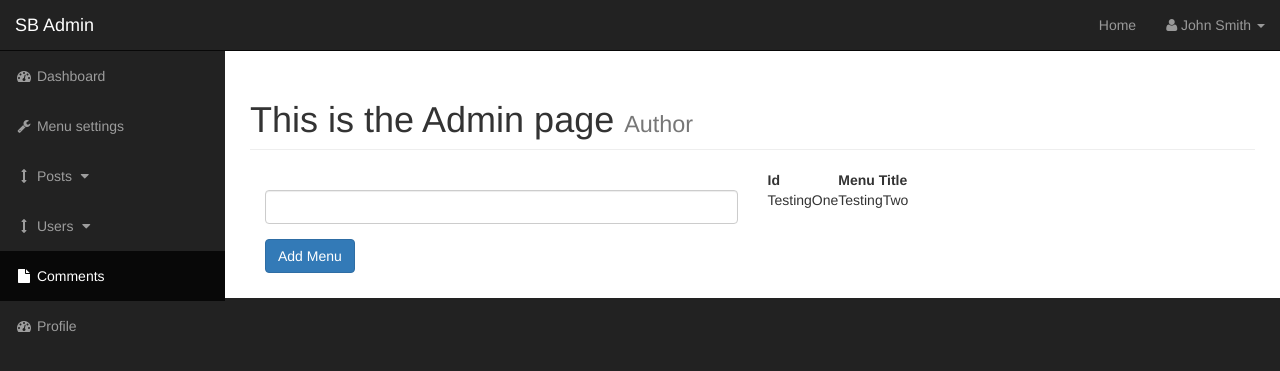
After one commit to santarinareyes/Project-Improve, a PHP site: page /admin/menus.php in a window 1280 px wide. The commit adds this page. Shown: the top 371 px of the page. Run offline with PHP 8.4, Linux system fonts and the light colour scheme.

Commit message:
fixing the admin page

```diff
--- a/blogProject/admin/includes/header.php
+++ b/blogProject/admin/includes/header.php
@@ -1,3 +1,4 @@
+<?php include "../includes/db.php";?>
 <!DOCTYPE html>
 <html lang="en">
   <head>
--- a/blogProject/admin/includes/nav.php
+++ b/blogProject/admin/includes/nav.php
@@ -170,29 +47,27 @@
               >
             </li>
             <li>
-              <a href="charts.html"
-                ><i class="fa fa-fw fa-bar-chart-o"></i> Charts</a
+              <a href="menus.php"
+                ><i class="fa fa-fw fa-wrench"></i> Menu settings</a
               >
             </li>
             <li>
-              <a href="tables.html"><i class="fa fa-fw fa-table"></i> Tables</a>
-            </li>
-            <li>
-              <a href="forms.html"><i class="fa fa-fw fa-edit"></i> Forms</a>
-            </li>
-            <li>
-              <a href="bootstrap-elements.html"
-                ><i class="fa fa-fw fa-desktop"></i> Bootstrap Elements</a
-              >
-            </li>
-            <li>
-              <a href="bootstrap-grid.html"
-                ><i class="fa fa-fw fa-wrench"></i> Bootstrap Grid</a
-              >
+              <a href="javascript:;" data-toggle="collapse" data-target="#posts_dropdown"
+                ><i class="fa fa-fw fa-arrows-v"></i> Posts
+                <i class="fa fa-fw fa-caret-down"></i
+              ></a>
+              <ul id="posts_dropdown" class="collapse">
+                <li>
+                  <a href="#">View all posts</a>
+                </li>
+                <li>
+                  <a href="#">Add post</a>
+                </li>
+              </ul>
             </li>
             <li>
               <a href="javascript:;" data-toggle="collapse" data-target="#demo"
-                ><i class="fa fa-fw fa-arrows-v"></i> Dropdown
+                ><i class="fa fa-fw fa-arrows-v"></i> Users
                 <i class="fa fa-fw fa-caret-down"></i
               ></a>
               <ul id="demo" class="collapse">
@@ -206,12 +81,12 @@
             </li>
             <li class="active">
               <a href="blank-page.html"
-                ><i class="fa fa-fw fa-file"></i> Blank Page</a
+                ><i class="fa fa-fw fa-file"></i> Comments</a
               >
             </li>
             <li>
               <a href="index-rtl.html"
-                ><i class="fa fa-fw fa-dashboard"></i> RTL Dashboard</a
+                ><i class="fa fa-fw fa-dashboard"></i> Profile</a
               >
             </li>
           </ul>
--- /dev/null
+++ b/blogProject/admin/menus.php
@@ -0,0 +1,50 @@
+<?php include "includes/header.php";?>
+<div id="wrapper">
+      <!-- Navigation -->
+      <?php include "includes/nav.php";?>
+
+      <div id="page-wrapper">
+        <div class="container-fluid">
+          <!-- Page Heading -->
+          <div class="row">
+            <div class="col-lg-12">
+              <h1 class="page-header">
+                This is the Admin page
+                <small>Author</small>
+              </h1>
+              <div class="col-xs-6">
+                  <form action="">
+                      <div class="form-group">
+                          <label for="menu_title"></label>
+                          <input class="form-control" type="text" name="menu_title">
+                        </div>
+                        <div class="form-group">
+                            <input class="btn btn-primary" type="submit" value="Add Menu">
+                        </div>
+                  </form>
+              </div>
+              <!-- /.Menu add form -->
+              <div class="col-xs-6">
+                  <table>
+                      <thead>
+                          <tr>
+                              <th>Id</th>
+                              <th>Menu Title</th>
+                          </tr>
+                      </thead>
+                      <tbody>
+                          <tr>
+                              <td>TestingOne</td>
+                              <td>TestingTwo</td>
+                          </tr>
+                      </tbody>
+                  </table>
+              </div>
+            </div>
+          </div>
+          <!-- /.row -->
+        </div>
+        <!-- /.container-fluid -->
+      </div>
+      <!-- /#page-wrapper -->
+      <?php include "includes/footer.php";?>
```
Also changed, not shown: other parts of blogProject/admin/includes/nav.php (+0 -123 lines).
